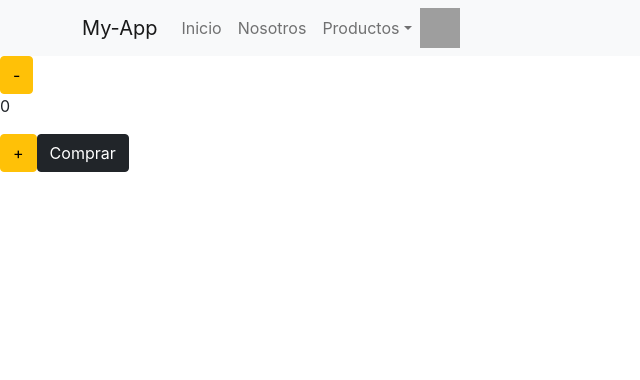
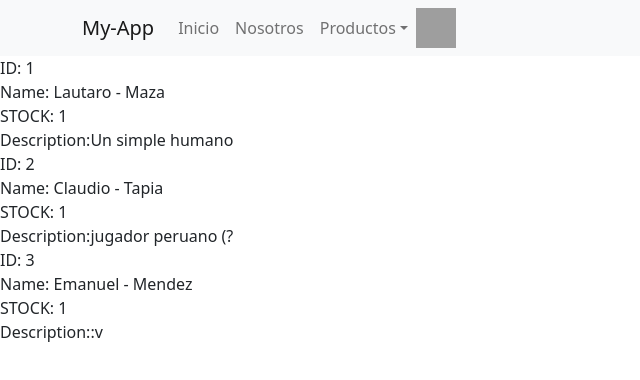
Before and after one commit to lau7aro-maza/react-app-, a React (Create React App) app: page /item/1 in a window 1280 px wide. Shown: the top 380 px of the page, without its empty margins (0-640 px from the left). Built offline with nearby package versions, Linux system fonts and the light colour scheme; grey boxes are pictures that could not be loaded.

Commit message:
CATÁLOGO CON MAPS

```diff
--- a/src/App.js
+++ b/src/App.js
@@ -1,14 +1,15 @@
 import React from "react";
 import NavBar from "./components/NavBar";
-import ItemListContainer from "./components/ItemListContainer"
+import 'bootstrap/dist/css/bootstrap.min.css';
+import ItemListContainer from "./components/Items/ItemListContainer"
 
 function App(){
 
   return (
-    <>
+    <div>
     <NavBar/>
     <ItemListContainer/>
-    </>
+    </div>
   );
 }
 
--- a/src/components/ItemListContainer.jsx
+++ /dev/null
@@ -1,13 +0,0 @@
-import * as React from 'react';
-import ItemCount from './ItemCount';
-
-function ItemListContainer () {
-
-    return (
-    <>
-    <ItemCount stock={10}/>
-    </>
-
-    );
-}
-export default ItemListContainer
--- /dev/null
+++ b/src/components/Items/Item.jsx
@@ -0,0 +1,15 @@
+
+const Item = ({ prod }) => {
+    return (
+        <div className="Item">
+          <div className="Item-ID">ID: {prod.id}</div>
+          <div className="ITem-info">
+            <div className="Item-title">Name: {prod.name}</div>
+            <div className="Item-stock">STOCK: {prod.stock}</div>
+            <div className="Item-description">Description:{prod.description}</div>
+          </div>
+        </div>
+    );
+};
+
+export default Item
--- a/src/components/ItemCount.jsx
+++ b/src/components/Items/ItemCount.jsx
@@ -1,5 +1,6 @@
 import Button from "react-bootstrap/Button";
 import React,{ useState } from "react";
+import s from './ItemCount.module.css';
 
 
 function ItemCount({stock}) {
@@ -20,9 +21,11 @@ function ItemCount({stock}) {
 
     return (
         <div>
+            <div className={s.botonContador}>
             <Button onClick={subs} variant="warning">-</Button>
             <p>{count}</p>
             <Button onClick={adding} variant="warning">+</Button>
+            </div>
             <Button onClick={onAdd} variant="dark">Comprar</Button>
         </div>
     )
--- /dev/null
+++ b/src/components/Items/ItemCount.module.css
@@ -0,0 +1,6 @@
+.botonContador{
+    display: flex;
+    justify-content: center;
+    align-items: center;
+    margin-bottom: 10px;
+}
--- /dev/null
+++ b/src/components/Items/ItemList.jsx
@@ -0,0 +1,14 @@
+import React from "react";
+import Item from "./Item";
+
+const ItemList = ({ prods }) => {
+    return (
+        <div>
+            {prods.map((prod) => (
+                <Item key={prod.id} prod={prod} />
+            ))}
+        </div>
+    )
+}
+
+export default ItemList
--- /dev/null
+++ b/src/components/Items/ItemListContainer.jsx
@@ -0,0 +1,21 @@
+import React,{ useEffect, useState } from "react";
+import { customFetch } from "../utils/customFetch";
+import ItemList from "./ItemList";
+
+function ItemListContainer () {
+    const [producto, setProducto] = useState ([]);
+
+    useEffect(() => {
+        customFetch.then((resultado) => setProducto(resultado)).catch((error) => console.log(error)
+        );
+
+    }, []);
+
+    return (
+    <>
+    <ItemList prods={producto} />
+    </>
+
+    );
+};
+    export default ItemListContainer
--- /dev/null
+++ b/src/components/utils/customFetch.js
@@ -0,0 +1,36 @@
+const products = [
+    {
+        id: 1,
+        name: "Lautaro - Maza",
+        description: "Un simple humano",
+        price: 1.000000,
+        stock: 1,
+    },
+    {
+        id: 2,
+        name: "Claudio - Tapia",
+        description: "jugador peruano (?",
+        price: 1500000,
+        stock: 1,
+    },
+    {
+        id: 3,
+        name: "Emanuel - Mendez",
+        description: ":v",
+        price: 500.000,
+        stock: 1,
+    },
+];
+
+export const customFetch = new Promise ((resolve, reject)=> {
+    let condition = true;
+    if (condition) {
+        setTimeout (() => {
+            resolve(products);
+        }, 3000);
+    } else {
+        reject(console.log("Error"));
+    }
+});
+
+export default customFetch;
```
